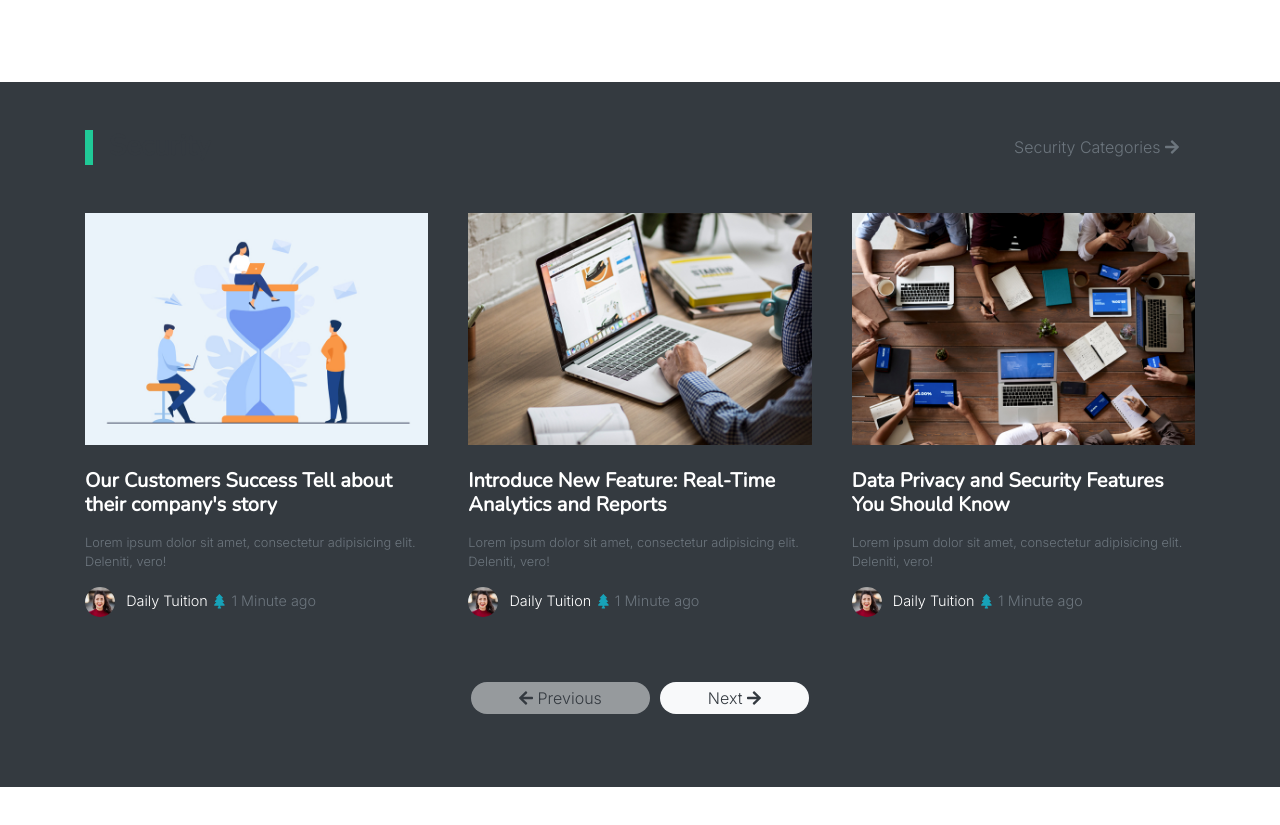
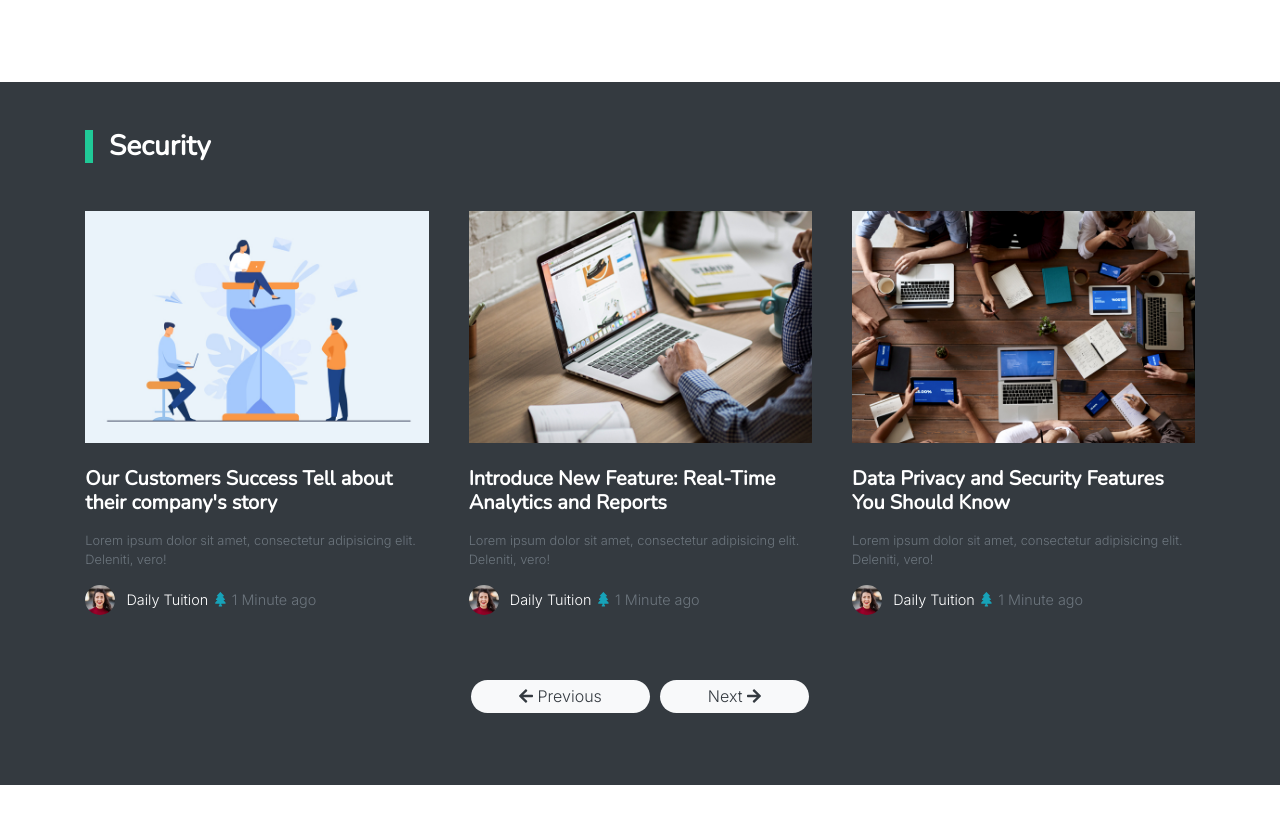
Before and after one commit to samseen/NodeApp, a website: page index.html in a window 1280 px wide. Shown: the part 1440-2265 px from the top of the page. Drawn offline with nearby package versions, Linux system fonts and the light colour scheme.

Commit message:
Fixed bug in secondary button color.

```diff
--- a/index.html
+++ b/index.html
@@ -287,10 +287,10 @@
         <section id="security">
           <div class="container">
             <div class="title d-flex justify-content-between">
-              <h3 class="font-nun text-dark left-border">
+              <h3 class="font-nun text-white left-border">
                 Security
               </h3>
-              <h6><a href="#" class="nav-link text-secondary">Security Categories <i class="fas fa-arrow-right"></i></a></h6>
+              <h6><a href="#" class="nav-link text-white>Security Categories <i class="fas fa-arrow-right"></i></a></h6>
             </div>
 
             <!-- OWL CAROUSEL -->
--- a/index.js
+++ b/index.js
@@ -22,6 +22,7 @@ $(document).ready(function() {
     $('#security .owl-carousel').owlCarousel({
         margin:40,
         dots: false,
+        loop: true,
         nav: true,
         navText:["<span><i class='fas fa-arrow-left'></i> Previous</span>", "<span>Next <i class='fas fa-arrow-right'></i></span>"],
         responsive: {
--- a/sass/include/_security.scss
+++ b/sass/include/_security.scss
@@ -23,7 +23,7 @@
                 padding: .4rem 3rem;
                 color: $dark;
                 &:hover {
-                    background-color: $secondary-color;
+                    background-color: $secondary;
                     color: white;
                 }
             }
```
Also changed, not shown: css/style.css.
